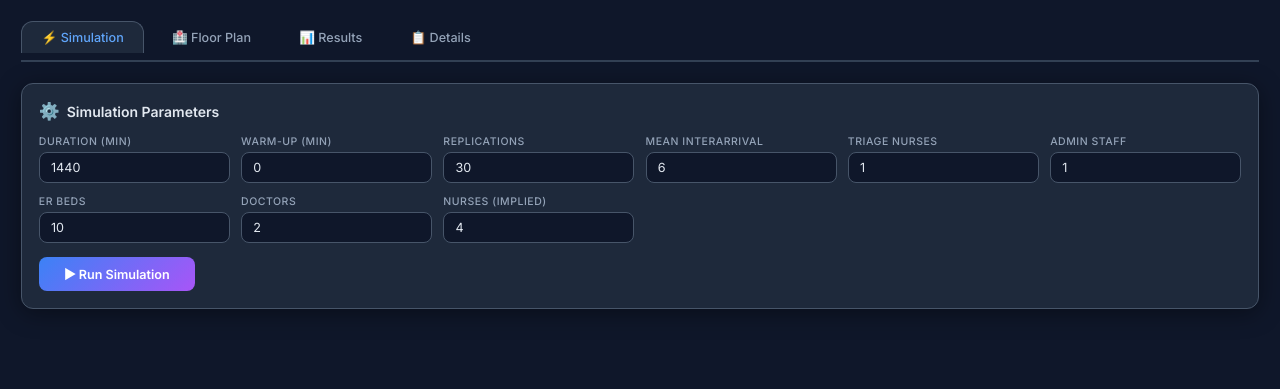
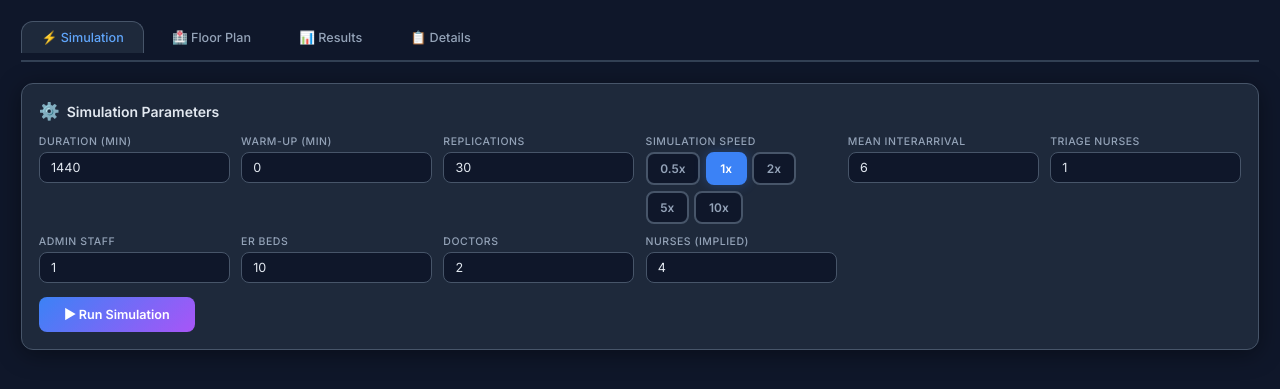
Before and after one commit to joreenn/CS10_Simulation, a Flask app: page / in a window 1280 px wide. Shown: the part 65-454 px from the top of the page. Run offline with Flask 3, Linux system fonts and the light colour scheme; some libraries are stand-ins or nearby versions.

Commit message:
Fix simulation time display to show 24:00 at completion - Emit final snapshot after SimPy completes (outside event loop) - Add frontend fallback to force 24:00 in sim_complete handler - Remove broken time_remaining logic from live_emitter

```diff
--- a/app.py
+++ b/app.py
@@ -27,6 +27,7 @@ sim_running = False
 # =============================================================================
 DEFAULT_PARAMS = {
     "sim_duration": 1440,
+    "speed": 1.0,
     "warmup_period": 0,
     "num_replications": 30,
     "mean_interarrival": 6,
@@ -382,6 +383,7 @@ class ERSimulation:
         if self.env.now < self.wp:
             yield self.env.timeout(self.wp - self.env.now)
         emit_interval = max(1, self.p["sim_duration"] // 100)
+
         while self.env.now < self.total_time:
             if self.emit_live and sim_running:
                 dur = self.p["sim_duration"]
@@ -407,7 +409,9 @@ class ERSimulation:
                     "entities": self._entities_snapshot(),
                 }
                 self.sio.emit("live_snapshot", snapshot)
-                self.sio.sleep(0)
+                # Sleep based on speed parameter (higher speed = less delay)
+                sleep_time = 0.05 / self.p.get("speed", 1.0)
+                self.sio.sleep(sleep_time)
             yield self.env.timeout(emit_interval)
 
     def run(self):
@@ -508,6 +512,32 @@ def run_simulation(params):
 
         stats = sim.run()
 
+        # After SimPy finishes, emit a final 24:00 snapshot (outside SimPy)
+        if emit_live and sim_running:
+            dur = params["sim_duration"]
+            final_snapshot = {
+                "sim_time": float(dur),
+                "sim_hours": f"{int(dur // 60):02d}:{int(dur % 60):02d}",
+                "progress": 100.0,
+                "arrivals": sim.arrivals,
+                "discharged": sim.discharged,
+                "in_system": sim.arrivals - sim.discharged,
+                "beds_used": sim.er_bed.count,
+                "beds_total": params["num_er_beds"],
+                "bed_occ": round(sim.er_bed.count / params["num_er_beds"] * 100, 1),
+                "q_triage": len(sim.triage_nurse.queue),
+                "q_reg": len(sim.admin_staff.queue),
+                "q_bed": len(sim.er_bed.queue),
+                "q_doctor": len(sim.doctor.queue),
+                "triage_busy": round(sim.triage_busy / (max(0.001, dur) * params["num_triage_nurses"]) * 100, 1),
+                "admin_busy": round(sim.admin_busy / (max(0.001, dur) * params["num_admin_staff"]) * 100, 1),
+                "doctor_busy": round(sim.doctor_busy / (max(0.001, dur) * params["num_doctors"]) * 100, 1),
+                "patients_at": dict(sim.patients_at),
+                "entities": sim._entities_snapshot(),
+            }
+            socketio.emit("live_snapshot", final_snapshot)
+            socketio.sleep(0.1)
+
         if not sim_running:
             break
 
@@ -565,6 +595,7 @@ def handle_start(data):
 
     params = {
         "sim_duration": int(data.get("sim_duration", 1440)),
+        "speed": float(data.get("speed", 1.0)),
         "warmup_period": int(data.get("warmup_period", 0)),
         "num_replications": int(data.get("num_replications", 30)),
         "mean_interarrival": float(data.get("mean_interarrival", 6)),
--- a/templates/index.html
+++ b/templates/index.html
@@ -54,6 +54,10 @@ body{font-family:'Inter',system-ui,sans-serif;background:var(--bg);color:var(--t
 .control-group label{font-size:.75rem;color:var(--text2);font-weight:500;text-transform:uppercase;letter-spacing:.05em}
 .control-group input,.control-group select{background:var(--bg);border:1px solid var(--border);border-radius:8px;padding:.5rem .8rem;color:var(--text);font-size:.9rem;font-family:inherit;transition:border-color .2s}
 .control-group input:focus{outline:none;border-color:var(--accent)}
+.speed-buttons{display:flex;gap:.4rem;flex-wrap:wrap}
+.speed-btn{background:var(--bg);border:2px solid var(--border);border-radius:8px;padding:.5rem .9rem;color:var(--text2);font-size:.85rem;font-weight:600;cursor:pointer;transition:all .2s;font-family:inherit}
+.speed-btn:hover{border-color:var(--accent);color:var(--text)}
+.speed-btn.active{background:var(--accent);border-color:var(--accent);color:#fff;box-shadow:0 0 12px rgba(59,130,246,.3)}
 
 /* ── BUTTONS ── */
 .btn{padding:.7rem 1.8rem;border:none;border-radius:8px;font-weight:600;font-size:.9rem;cursor:pointer;transition:all .2s;font-family:inherit;display:inline-flex;align-items:center;gap:.5rem}
@@ -236,6 +240,17 @@ tr:hover td{background:rgba(59,130,246,.05)}
       <div class="control-group">
         <label>Replications</label>
         <input type="number" id="num_replications" value="30" min="1" max="100">
+      </div>
+      <div class="control-group">
+        <label>Simulation Speed</label>
+        <div class="speed-buttons">
+          <button class="speed-btn" data-speed="0.5">0.5x</button>
+          <button class="speed-btn active" data-speed="1">1x</button>
+          <button class="speed-btn" data-speed="2">2x</button>
+          <button class="speed-btn" data-speed="5">5x</button>
+          <button class="speed-btn" data-speed="10">10x</button>
+        </div>
+        <input type="hidden" id="speed" value="1">
       </div>
       <div class="control-group">
         <label>Mean Interarrival</label>
@@ -562,10 +577,19 @@ function switchTab(id) {
   document.getElementById('tab-' + id).classList.add('active');
 }
 
+// ── Speed Button Handlers ──
+document.querySelectorAll('.speed-btn').forEach(btn => {
+  btn.addEventListener('click', () => {
+    document.querySelectorAll('.speed-btn').forEach(b => b.classList.remove('active'));
+    btn.classList.add('active');
+    document.getElementById('speed').value = btn.dataset.speed;
+  });
+});
+
 // ── Start / Stop ──
 function startSim() {
   const params = {};
-  ['sim_duration','warmup_period','num_replications','mean_interarrival',
+  ['sim_duration','warmup_period','num_replications','speed','mean_interarrival',
    'num_triage_nurses','num_admin_staff','num_er_beds','num_doctors','num_nurses'
   ].forEach(k => { params[k] = document.getElementById(k).value; });
   resetLive();
@@ -675,6 +699,13 @@ socket.on('sim_complete', (d) => {
   setStatus('complete', 'Complete');
   document.getElementById('btnStart').disabled = false;
   document.getElementById('btnStop').classList.add('hidden');
+  // Force SIM TIME to show the full duration (e.g., 24:00)
+  if (d.params && d.params.sim_duration) {
+    const dur = d.params.sim_duration;
+    const hh = String(Math.floor(dur / 60)).padStart(2, '0');
+    const mm = String(Math.floor(dur % 60)).padStart(2, '0');
+    document.getElementById('kpi-time').textContent = hh + ':' + mm;
+  }
   buildResults(d);
 });
 
```
